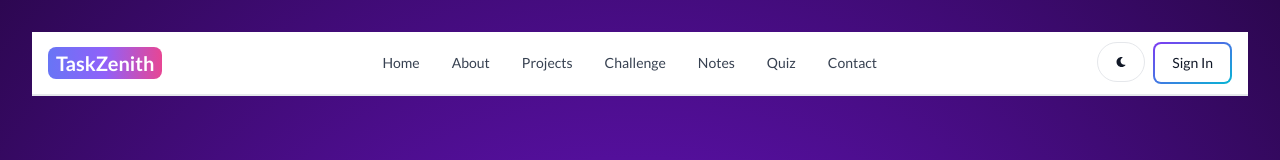
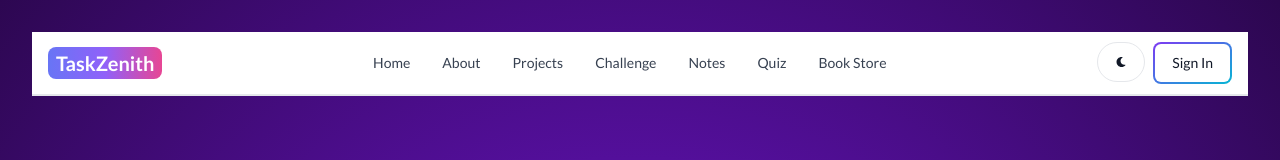
Before and after one commit to anilpiparaiya/TaskZenith, a React (Vite) app: page /sign-in in a window 1280 px wide. Shown: the top 160 px of the page. Built offline with nearby package versions, Linux system fonts and the light colour scheme.

Commit message:
Add Book Store Route

```diff
--- a/package.json
+++ b/package.json
@@ -16,6 +16,7 @@
     "@fortawesome/react-fontawesome": "^0.2.0",
     "@heroicons/react": "^2.1.1",
     "@reduxjs/toolkit": "^2.1.0",
+    "axios": "^0.28.0",
     "flowbite-react": "^0.7.2",
     "framer-motion": "^10.15.1",
     "react": "^18.2.0",
@@ -24,7 +25,8 @@
     "react-router-dom": "^6.21.1",
     "react-toastify": "^9.1.3",
     "redux-persist": "^6.0.0",
-    "uuid": "^9.0.1"
+    "uuid": "^9.0.1",
+    "notistack": "^3.0.1"
   },
   "devDependencies": {
     "@types/react": "^18.2.43",
--- a/src/App.jsx
+++ b/src/App.jsx
@@ -1,27 +1,24 @@
-import { BrowserRouter, Routes, Route } from 'react-router-dom'
-import Home from './pages/Home'
-import About from './pages/About'
-import SignIn from './pages/SignIn'
-import Projects from './pages/Projects'
-import SignUp from './pages/SignUp'
-import WelcomePage from './pages/Welcome.jsx';
-import ChallengesPage from './pages/Challenges.jsx';
-import QuizPage from './pages/QuizPage.jsx';
-import Header from './components/Header/Header.jsx'
-import Notes from './pages/Notes.jsx'
-import Contact from './components/Contact/Contact.jsx'
-import Footer from './components/Footer/Footer.jsx'
-
+import { BrowserRouter, Routes, Route } from "react-router-dom";
+import Home from "./pages/Home";
+import About from "./pages/About";
+import SignIn from "./pages/SignIn";
+import Projects from "./pages/Projects";
+import SignUp from "./pages/SignUp";
+import WelcomePage from "./pages/Welcome.jsx";
+import ChallengesPage from "./pages/Challenges.jsx";
+import QuizPage from "./pages/QuizPage.jsx";
+import Header from "./components/Header/Header.jsx";
+import Notes from "./pages/Notes.jsx";
+import Footer from "./components/Footer/Footer.jsx";
 
 export default function App() {
   return (
     <BrowserRouter>
-    <Header />
+      <Header />
       <Routes>
         <Route path="" element={<WelcomePage />} />
         <Route path="/home" element={<Home />} />
         <Route path="/about" element={<About />} />
-        <Route path="/contact" element={<Contact />} />
         <Route path="/sign-in" element={<SignIn />} />
         <Route path="/sign-up" element={<SignUp />} />
         <Route path="/projects" element={<Projects />} />
@@ -29,7 +26,7 @@ export default function App() {
         <Route path="notes" element={<Notes />} />
         <Route path="quiz" element={<QuizPage />} />
       </Routes>
-        <Footer />
+      <Footer />
     </BrowserRouter>
-  )
+  );
 }
--- a/src/components/Contact/Contact.jsx
+++ /dev/null
@@ -1,7 +0,0 @@
-import React from 'react'
-
-export default function Contact() {
-  return (
-    <div>Contact</div>
-  )
-}
--- a/src/components/Header/Header.jsx
+++ b/src/components/Header/Header.jsx
@@ -60,8 +60,8 @@ export default function Header() {
           <Link to="/quiz">Quiz</Link>
         </Navbar.Link>
 
-        <Navbar.Link active={path === "/contact"} as={"div"}>
-          <Link to="/contact">Contact</Link>
+        <Navbar.Link active={path === "/books"} as={"div"}>
+          <Link to="/books">Book Store</Link>
         </Navbar.Link>
 
       </Navbar.Collapse>
```
Also changed, not shown: 1 other file (tests, documents, lock files or other folders).
